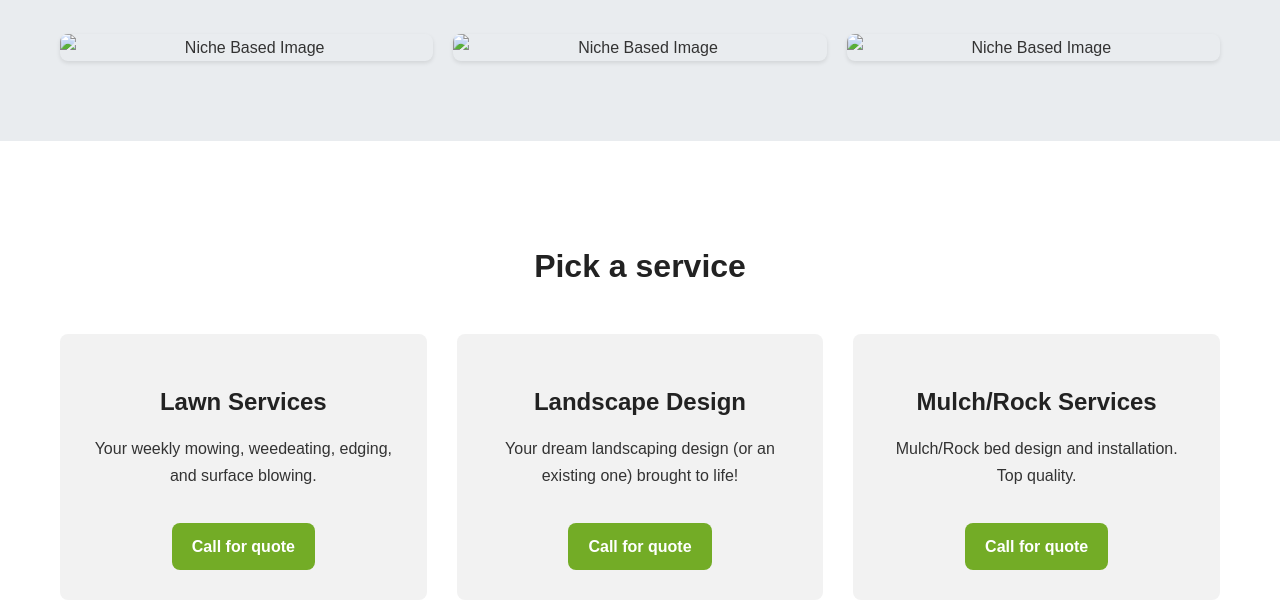
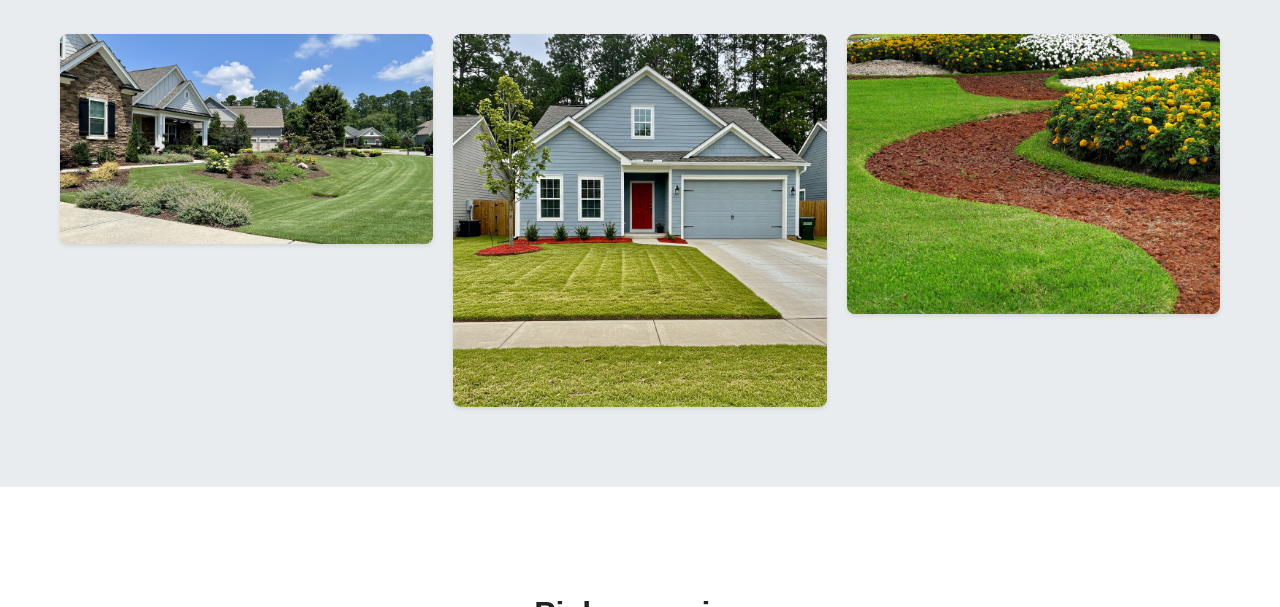
Before and after one commit to gelosiri/terracarenc, a plain HTML site: page index.html in a window 1280 px wide. Shown: the part 580-1187 px from the top of the page. Drawn offline with Linux system fonts and the light colour scheme.

Commit message:
Update index.html

```diff
--- a/index.html
+++ b/index.html
@@ -30,9 +30,9 @@
             <div class="container">
                 <h2>Quality Check</h2>
                 <div class="gallery-grid">
-                    <img src="[path-to-image-1]" alt="Niche Based Image">
-                    <img src="[path-to-image-2]" alt="Niche Based Image">
-                    <img src="[path-to-image-3]" alt="Niche Based Image">
+                    <img src="Quality1.jpg" alt="Niche Based Image">
+                    <img src="Quality2.jpeg" alt="Niche Based Image">
+                    <img src="Mulch3.jpg" alt="Niche Based Image">
                 </div>
             </div>
         </section>
```
